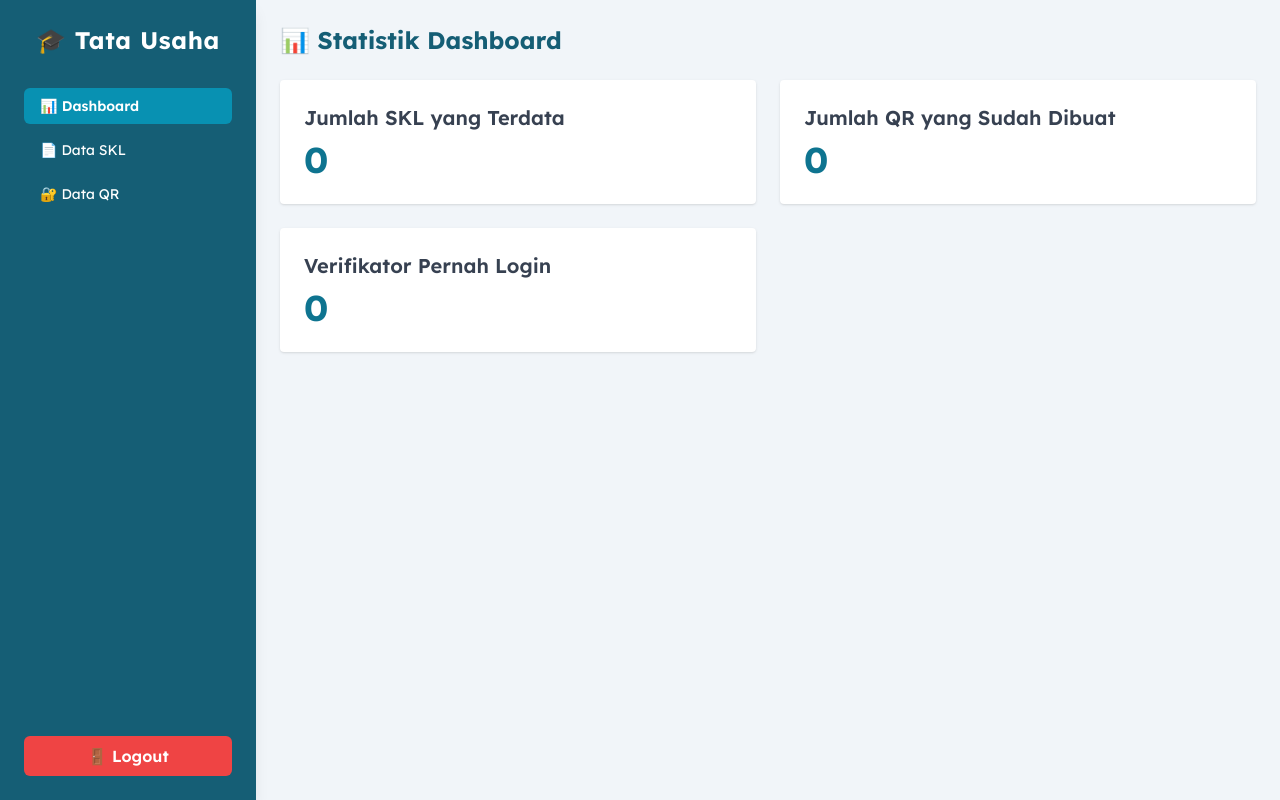
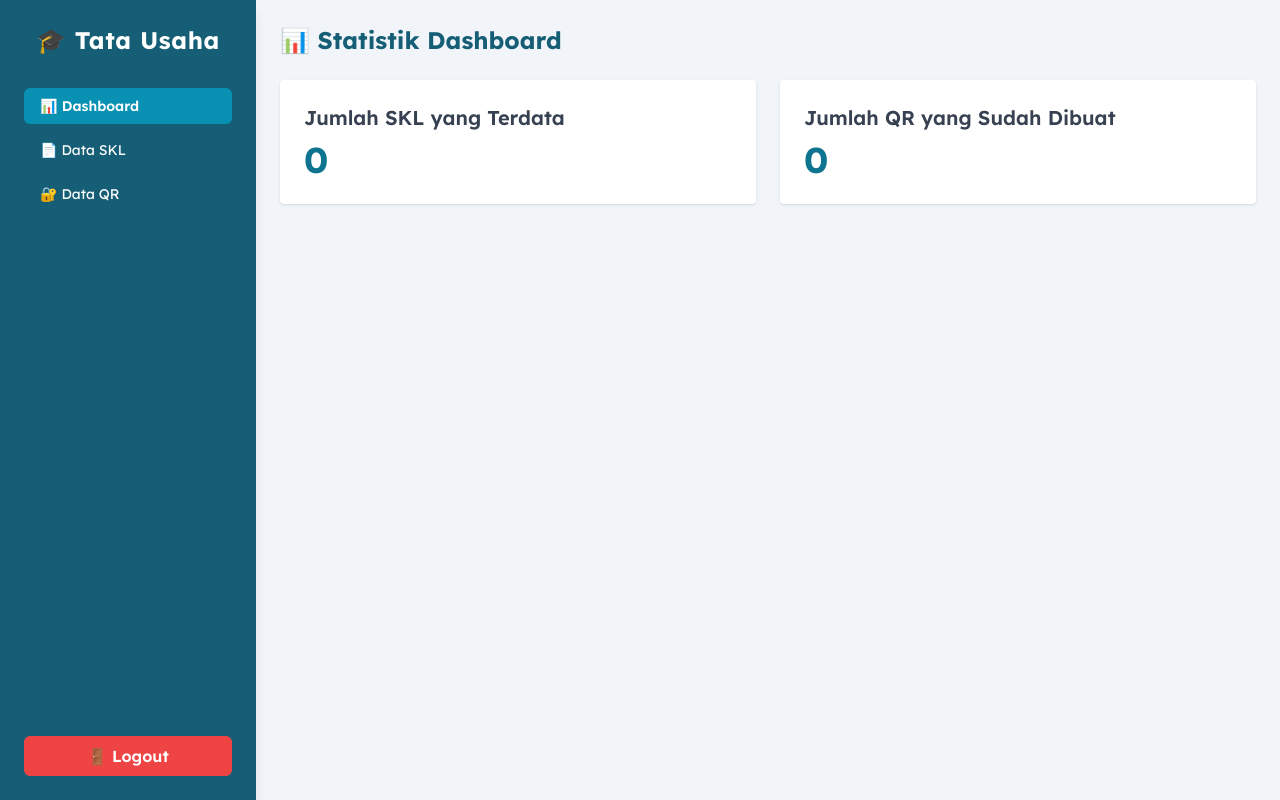
Before and after one commit to mrx283/skelar-frontend, a React (Vite) app: page /admin/dashboard in a window 1280 px wide. Built offline with nearby package versions, Linux system fonts and the light colour scheme; no server answers.

Commit message:
menghapus verifikator pernah login di dashboardstats

```diff
--- a/src/pages/admin/DashboardStats.jsx
+++ b/src/pages/admin/DashboardStats.jsx
@@ -34,10 +34,6 @@ const DashboardStats = () => {
           <h3 className="text-xl font-semibold text-gray-700">Jumlah QR yang Sudah Dibuat</h3>
           <p className="text-4xl font-bold text-cyan-700 mt-2">{stats.totalQR}</p>
         </div>
-        <div className="bg-white p-6 rounded shadow">
-          <h3 className="text-xl font-semibold text-gray-700">Verifikator Pernah Login</h3>
-          <p className="text-4xl font-bold text-cyan-700 mt-2">{stats.totalLoginVerifikator}</p>
-        </div>
       </div>
     </div>
   );
```
